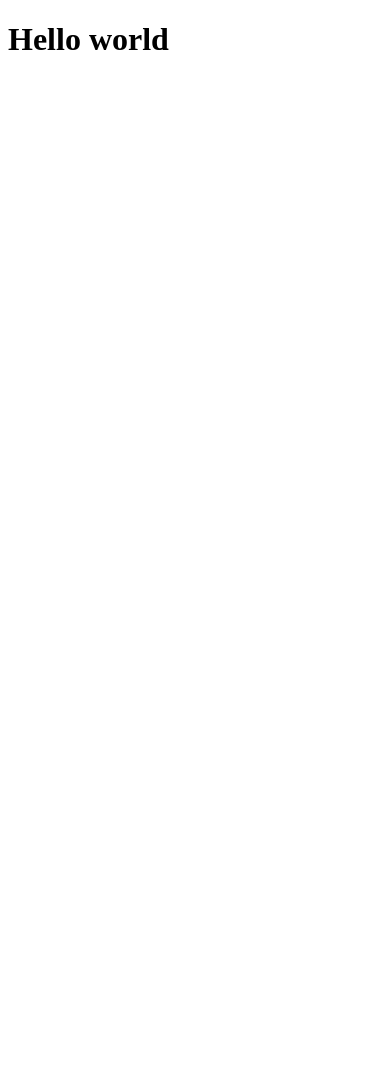
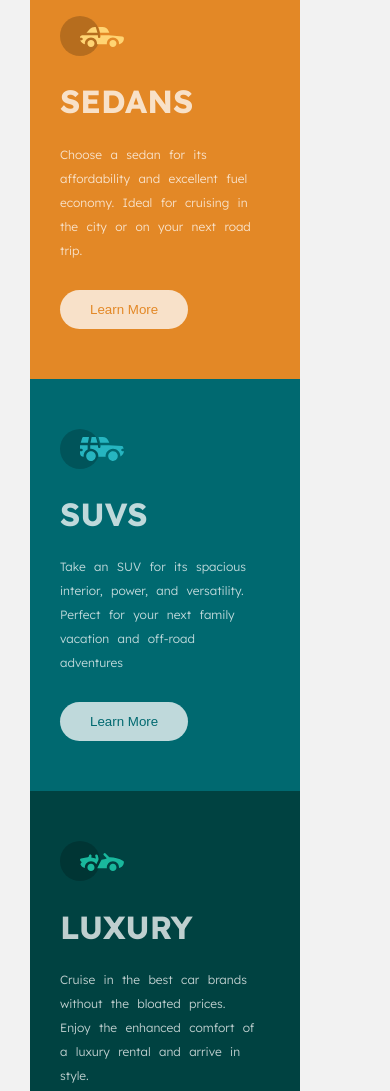
Before and after one commit to sossa0233-bot/3-column-preview-card, a plain HTML site: page index.html in a window 390 px wide. Shown: the top 1091 px of the page. Before the commit the page ends 844 px from the top, so only its background shows below. Drawn offline with Linux system fonts and the light colour scheme; a web font is replaced by a local one.

Commit message:
updated project

```diff
--- a/index.html
+++ b/index.html
@@ -4,8 +4,34 @@
   <meta charset="UTF-8">
   <meta name="viewport" content="width=device-width, initial-scale=1.0">
   <title>Preview card</title>
+  <link rel="stylesheet" href="styles.css">
+  <link rel="preconnect" href="https://fonts.googleapis.com">
+<link rel="preconnect" href="https://fonts.gstatic.com" crossorigin>
+<link href="https://fonts.googleapis.com/css2?family=Big+Shoulders:opsz,wght@10..72,100..900&family=Lexend+Deca:wght@100..900&display=swap" rel="stylesheet">
 </head>
 <body>
-  <h1>Hello world</h1>
+  <div class="card"></div>
+      <div class="container">
+     <div class="leftsection">
+       <img src="images/icon-sedans.svg" alt="">
+       <h1>SEDANS</h1>
+       <p>Choose a sedan for its affordability and excellent fuel economy. Ideal for cruising in the city or on your next road trip.</p>
+       <button class="learnright">Learn More</button>
+     </div>
+     <div class="middlesection">
+      <img src="images/icon-suvs.svg" alt="">
+     <h1>SUVS</h1>
+     <p>Take an SUV for its spacious interior, power, and versatility. Perfect for your next family vacation and off-road adventures</p>
+       <button class="learnright1">Learn More</button>
+     </div>
+     <div class="rightsection">
+       <img src="images/icon-luxury.svg" alt="">
+       <h1>LUXURY</h1>
+       <p>Cruise in the best car brands without the bloated prices. Enjoy the enhanced comfort of a luxury rental and arrive in style.</p>
+         <button class="learnright2">Learn More</button>
+     </div>
+  </div>
+
+
 </body>
 </html>
--- /dev/null
+++ b/styles.css
@@ -0,0 +1,184 @@
+:root {
+  /* Primary */
+  --gold-500: hsl(31, 77%, 52%);
+  --cyan-800: hsl(184, 100%, 22%);
+  --green-950: hsl(179, 100%, 13%);
+
+  /* Neutral */
+  --white-transparent: hsla(0, 0%, 100%, 0.75);
+  --gray-100: hsl(0, 0%, 95%);
+}
+body{
+  background-color: var(--gray-100);
+  display: flex;
+  justify-content: center;
+  align-items: center;
+  height: 100vh;
+  font-family: "Big Shoulders", Lexend Deca;
+  font-optical-sizing: auto;
+  font-weight: weight;
+  font-style: normal;
+}
+
+
+.container{
+  width: 100%;
+  max-width:960px ;
+  height: auto;
+  display: flex;
+  flex-direction: row;
+  overflow: hidden;
+  justify-content: center;
+ border-radius: 8px;
+  background-color: var(--gray-100);
+
+}
+.leftsection{
+  width: 1000px;
+  height: auto;
+  background-color: var(--gold-500);
+  border-top-left-radius: 8px;
+  border-bottom-left-radius: 8px;
+  justify-content: center;
+  align-items: center;
+  margin-top: 30px;
+  margin-bottom: 30px;
+}
+.middlesection{
+  width: 1000px;
+  background-color: var(--cyan-800);
+  margin-top: 30px;
+  margin-bottom: 30px;
+}
+.rightsection{
+  width: 1000px;
+  height: auto;
+  background-color: var(--green-950);
+  border-top-right-radius: 8px;
+  border-bottom-right-radius: 8px;
+  margin-top: 30px;
+  margin-bottom: 30px;
+}
+.learn{
+  background-color: var(--white-transparent);
+  width:100px;
+  height: 30px;
+  margin-left: 20px;
+  margin-bottom: 20px;
+  text-align: center;
+  border-radius: 15px;
+}
+.learnright{
+  background-color: var(--white-transparent);
+  display: inline-block;
+  padding: 12px 30px;
+  border: none;
+  border-radius: 50px;
+  text-decoration: none;
+  font-weight: 400;
+  color: var(--gold-500);
+  margin-left: 30px;
+  margin-bottom: 50px;
+  margin-top: 50px;
+}
+.learnright1{
+    background-color: var(--white-transparent);
+  display: inline-block;
+  padding: 12px 30px;
+  border: none;
+  border-radius: 50px;
+  text-decoration: none;
+  font-weight: 400;
+  color: var(--cyan-800);
+  margin-left: 30px;
+  margin-bottom: 50px;
+  margin-top: 50px;
+}
+.learnright2{
+    background-color: var(--white-transparent);
+  display: inline-block;
+  padding: 12px 30px;
+  border: none;
+  border-radius: 50px;
+  text-decoration: none;
+  font-weight: 400;
+  color: var(--green-950);
+  margin-left: 30px;
+  margin-bottom: 50px;
+  margin-top: 50px;
+}
+h1{
+  color: var(--white-transparent);
+  margin-left: 30px;
+  font-weight: 700;
+}
+p{
+  margin-left: 30px;
+  width: 150px;
+  color: var(--white-transparent);
+  font-family: Lexend Deca;
+  font-weight: 400px;
+  font-size: 12px;
+}
+img{
+  margin-left: 30px;
+  margin-top: 50px;
+}
+@media(max-width: 600px){
+  body{
+    height: 100vh;
+
+  }
+  .container{
+    display: flex;
+    flex-direction: column;
+    padding-top: 300px;
+    margin-right: 30px;
+    border-radius: 20px;
+    width:300px;
+    height: auto;
+  }
+  .leftsection{
+    width: 90%;
+    max-width: 280px;
+    margin-top: 40px;
+    margin-right: 20px;
+    margin-bottom: 0;
+   border-top-left-radius: 10px;
+  border-top-right-radius: 10px;
+  border-bottom-left-radius: 0; /* Ensures it sits flush with the SUV card */
+  border-bottom-right-radius: 0;
+  }
+  .middlesection{
+    margin-top: 0;
+    margin-bottom: 0;
+     max-width: 280px;
+     width: 90%;
+
+  }
+  .rightsection{
+    width: 90%;
+    margin-top: 0;
+    margin-bottom: 30px;
+    border-bottom-right-radius: 10px;
+    border-top-right-radius: 0;
+    border-bottom-left-radius: 10px;
+     max-width: 280px;
+  }
+  p{
+    width: 200px;
+    word-spacing: 5px;
+    font-size: 12px;
+    font-weight: 300;
+    line-height: 2;
+  }
+  .learnright{
+    margin-top: 15px;
+  }
+  .learnright1{
+    margin-top: 15px;
+  }
+  .learnright2{
+    margin-top: 15px;
+  }
+}
```
